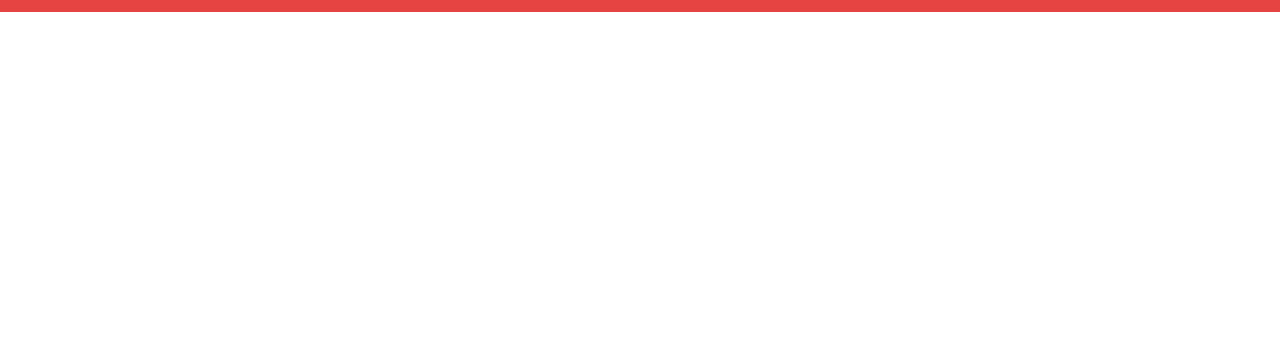
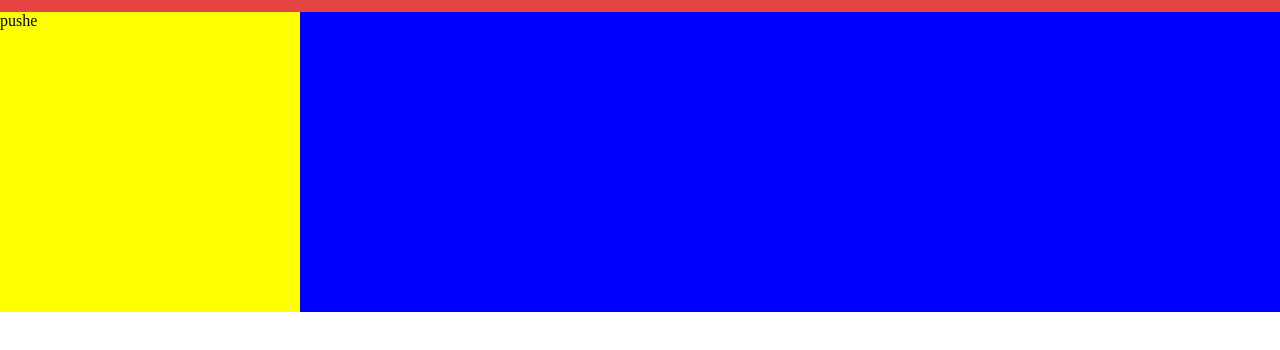
Before and after one commit to maatdeveloper/perfil, a plain HTML site: page index.html in a window 1280 px wide. Shown: the part 46-396 px from the top of the page. Drawn offline with Linux system fonts and the light colour scheme.

Commit message:
div main

```diff
--- a/index.html
+++ b/index.html
@@ -15,7 +15,9 @@
         </ul>
     </header>
     <main>
-
+        <div>
+            pushe
+        </div>
     </main>
 </body>
 </html>
--- a/styles/style.css
+++ b/styles/style.css
@@ -18,4 +18,12 @@ header ul li {
 
 main {
     background-color: blue;
+
 }
+
+main div {
+    background-color: yellow;
+    display: block;
+    width: 300px;
+    height: 300px;
+}
```
